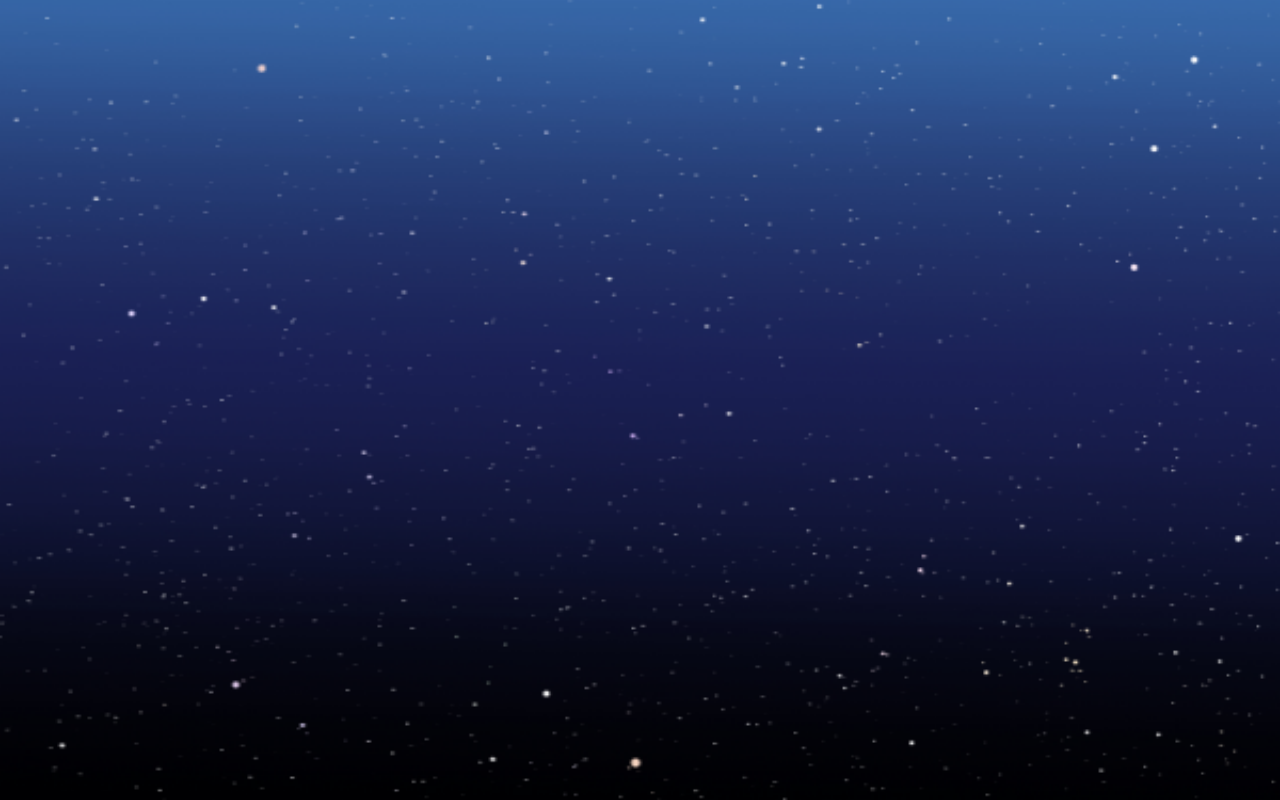
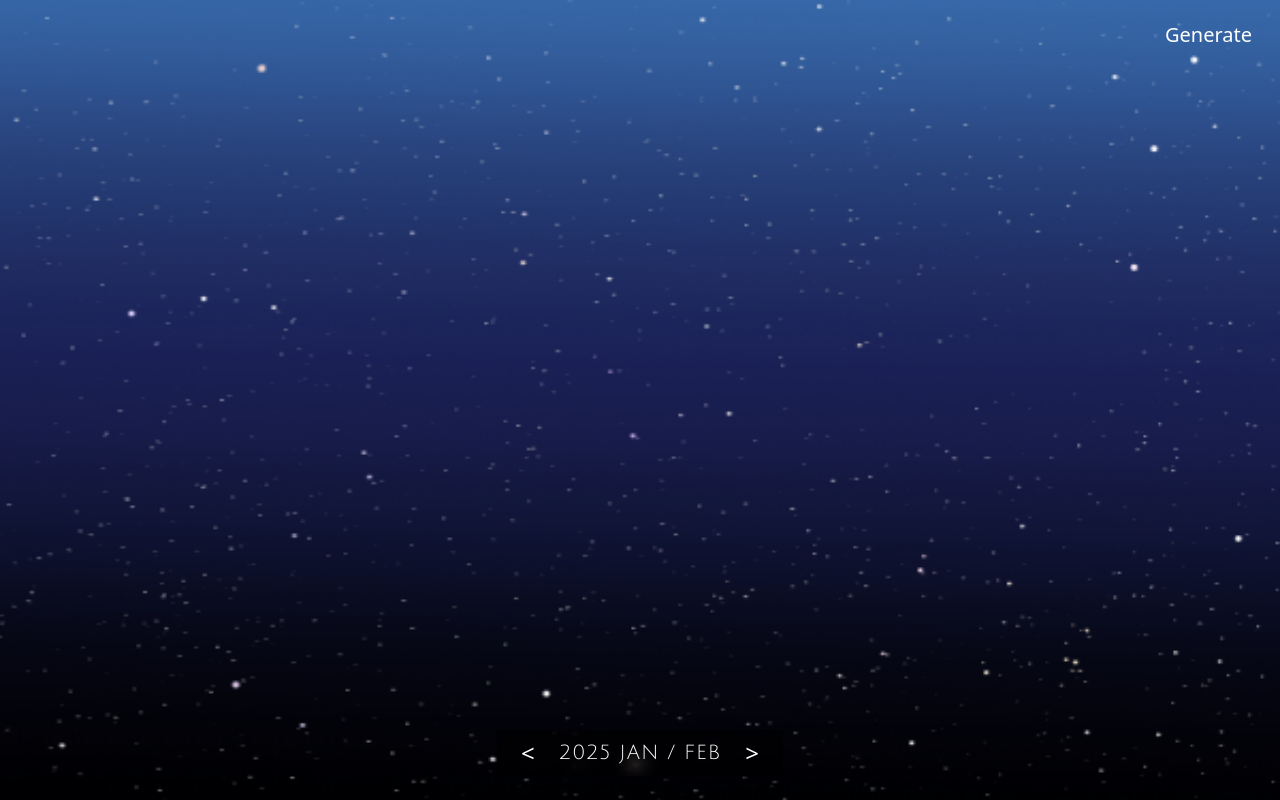
Before and after one commit to 2025-YU-SE-Project/Starlet_web, a React (Vite) app: page / in a window 1280 px wide. Before the commit this address had no page. Built offline with nearby package versions, Linux system fonts and the light colour scheme.

Commit message:
feat : 밤하늘 페이지 초기 구현

```diff
--- a/src/App.jsx
+++ b/src/App.jsx
@@ -1,20 +1,17 @@
-import React from 'react'
-import { BrowserRouter, Route, Routes } from 'react-router-dom'
-
-
-
+import React from "react";
+import { BrowserRouter, Route, Routes } from "react-router-dom";
+import StarSky from "./pages/StarSky";
 
 const App = () => {
   return (
-     <BrowserRouter>
+    <BrowserRouter>
       <div className="bg-cover min-h-screen bg-[url('/src/assets/background.png')]">
         <Routes>
-
+          <Route path="/" element={<StarSky />} />
         </Routes>
       </div>
     </BrowserRouter>
+  );
+};
 
-  )
-}
-
-export default App
+export default App;
--- /dev/null
+++ b/src/components/ConstellationModal.jsx
@@ -0,0 +1,74 @@
+import React, { useEffect, useState } from "react";
+
+const ConstellationModal = ({ open, onClose, onSubmit, initial }) => {
+  const [name, setName] = useState(initial?.name ?? "");
+  const [desc, setDesc] = useState(initial?.desc ?? "");
+
+  useEffect(() => {
+    if (open) {
+      setName(initial?.name ?? "");
+      setDesc(initial?.desc ?? "");
+      document.body.style.overflow = "hidden";
+    } else {
+      document.body.style.overflow = "";
+    }
+    return () => (document.body.style.overflow = "");
+  }, [open, initial]);
+
+  if (!open) return null;
+
+  const submit = () => onSubmit?.({ name: name.trim(), desc: desc.trim() });
+
+  return (
+    <div
+      className="fixed inset-0 z-[100] bg-black/40 flex items-center justify-center px-4"
+      role="dialog"
+      aria-modal="true"
+    >
+      <div className="relative w-full max-w-5xl bg-white/90 rounded-2xl shadow-2xl p-6 md:p-8">
+        <button
+          onClick={onClose}
+          className="absolute right-4 top-4 text-black/60 hover:text-black"
+          aria-label="닫기"
+        >
+          ←
+        </button>
+
+        <div className="grid grid-cols-1 md:grid-cols-2 gap-6 md:gap-8">
+          <div className="rounded-xl bg-white/60 border border-black/10 p-3"></div>
+
+          <div className="flex flex-col">
+            <h2 className="text-2xl md:text-3xl font-extrabold text-black text-center md:text-left">
+              별자리 이름을 지정해주세요
+            </h2>
+
+            <input
+              type="text"
+              value={name}
+              onChange={(e) => setName(e.target.value)}
+              placeholder="미지정 별자리"
+              className="mt-6 w-full rounded-lg bg-white px-4 py-3 outline-none border border-black/10 focus:border-black/30"
+            />
+
+            <textarea
+              value={desc}
+              onChange={(e) => setDesc(e.target.value)}
+              placeholder="별자리에 대한 소개를 작성해주세요"
+              rows={4}
+              className="mt-3 w-full rounded-lg bg-white px-4 py-3 outline-none border border-black/10 focus:border-black/30 resize-none"
+            />
+
+            <button
+              onClick={submit}
+              className="mt-6 self-center md:self-start px-10 py-2 rounded-lg bg-green-800 text-white font-semibold hover:bg-green-700"
+            >
+              설 정
+            </button>
+          </div>
+        </div>
+      </div>
+    </div>
+  );
+};
+
+export default ConstellationModal;
--- /dev/null
+++ b/src/components/StarSkyDate.jsx
@@ -0,0 +1,59 @@
+import React from "react";
+
+const MONTH_ABBR = [
+  "JAN",
+  "FEB",
+  "MAR",
+  "APR",
+  "MAY",
+  "JUN",
+  "JUL",
+  "AUG",
+  "SEP",
+  "OCT",
+  "NOV",
+  "DEC",
+];
+
+const StarSkyDate = ({ year, monthPairIndex, onPrev, onNext }) => {
+  const firstMonth = monthPairIndex * 2;
+  const secondMonth = firstMonth + 1;
+
+  return (
+    <div
+      className="
+        fixed bottom-6 left-1/2 -translate-x-1/2 z-50
+        bg-black/40 backdrop-blur
+        px-6 py-2 flex items-center gap-6 select-none
+      "
+      aria-label="Month navigation"
+    >
+      <button
+        type="button"
+        onClick={onPrev}
+        className="text-white text-2xl leading-none hover:opacity-80 focus:outline-none"
+        aria-label="Previous months"
+      >
+        &lt;
+      </button>
+
+      <div className="text-white text-[20px] font-julius tracking-wider flex gap-2">
+        <span>{year}</span>
+        <span>{MONTH_ABBR[firstMonth]}</span>
+        <span>/</span>
+        <span>{MONTH_ABBR[secondMonth]}</span>
+      </div>
+
+      <button
+        type="button"
+        onClick={onNext}
+        className="text-white text-2xl leading-none hover:opacity-80 focus:outline-none"
+        aria-label="Next months"
+      >
+        &gt;
+      </button>
+    </div>
+  );
+};
+
+export default StarSkyDate;
--- /dev/null
+++ b/src/pages/StarSky.jsx
@@ -0,0 +1,66 @@
+import React, { useState } from "react";
+import StarSkyDate from "../components/StarSkyDate";
+import ConstellationModal from "../components/ConstellationModal";
+
+const StarSky = () => {
+  const [{ year, pair }, setCal] = useState({ year: 2025, pair: 0 });
+  const [open, setOpen] = useState(false);
+  const [constellation, setConstellation] = useState({ name: "", desc: "" });
+
+  const handlePrev = () => {
+    setCal(({ year, pair }) =>
+      pair === 0 ? { year: year - 1, pair: 5 } : { year, pair: pair - 1 }
+    );
+  };
+  const handleNext = () => {
+    setCal(({ year, pair }) =>
+      pair === 5 ? { year: year + 1, pair: 0 } : { year, pair: pair + 1 }
+    );
+  };
+
+  const handleGenerate = () => setOpen(true);
+
+  const handleSubmit = (data) => {
+    setConstellation(data);
+    setOpen(false);
+
+    console.log("Saved:", data);
+  };
+
+  return (
+    <div className="min-h-screen relative text-white">
+      <button
+        onClick={handleGenerate}
+        className="absolute top-3 right-3 px-4 py-2 text-white text-[20px] font-normal"
+      >
+        Generate
+      </button>
+
+      <div className="h-[70vh] flex items-center justify-center">
+        <div className="text-center">
+          {constellation.name && (
+            <p className="mt-2 text-white/80">
+              최근 저장: <b>{constellation.name}</b>
+            </p>
+          )}
+        </div>
+      </div>
+
+      <StarSkyDate
+        year={year}
+        monthPairIndex={pair}
+        onPrev={handlePrev}
+        onNext={handleNext}
+      />
+
+      <ConstellationModal
+        open={open}
+        onClose={() => setOpen(false)}
+        onSubmit={handleSubmit}
+        initial={constellation}
+      />
+    </div>
+  );
+};
+
+export default StarSky;
```
